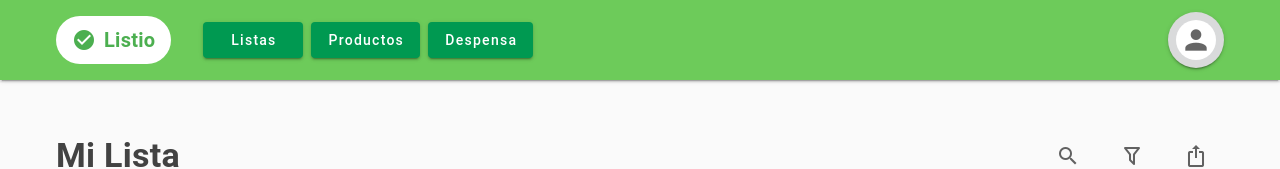
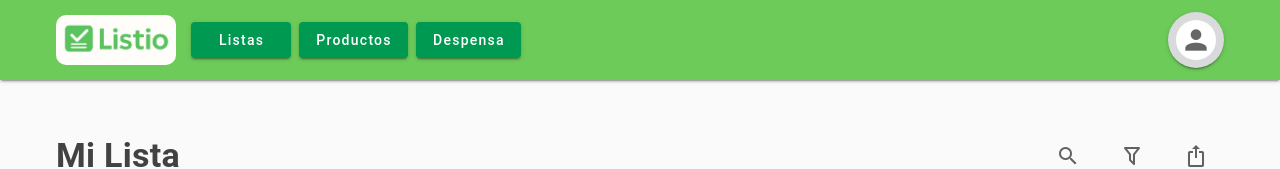
Before and after one commit to juliapriolo/HCI-Listio-Web, a Vue app in the folder listio-web/: page /list in a window 1280 px wide. Shown: the top 169 px of the page. Built offline with nearby package versions, Linux system fonts and the light colour scheme; no server answers; a small style sheet from the web is missing.

Commit message:
update app header logo

```diff
--- a/listio-web/src/components/AppHeader.vue
+++ b/listio-web/src/components/AppHeader.vue
@@ -7,19 +7,7 @@
   >
     <v-container class="d-flex align-center">
       <!-- Logo -->
-      <v-card
-        class="d-flex align-center px-4 py-2 mr-8"
-        color="white"
-        rounded="pill"
-        elevation="0"
-      >
-        <v-icon color="success" size="24" class="mr-2">
-          mdi-check-circle
-        </v-icon>
-        <span class="text-h6 font-weight-bold" style="color: #4caf50;">
-          Listio
-        </span>
-      </v-card>
+      <img src="/listio-logo.png" alt="Listio Logo" class="logo-image" />
 
       <!-- Navigation Buttons -->
       <div class="d-flex gap-2">
@@ -78,4 +66,12 @@ const navigationItems = [
 .gap-2 > * + * {
   margin-left: 8px;
 }
+
+.logo-image {
+  width: 120px;
+  height: auto;
+  object-fit: contain;
+  margin-right: 15px;
+  border-radius: 10px;
+}
 </style>
```
